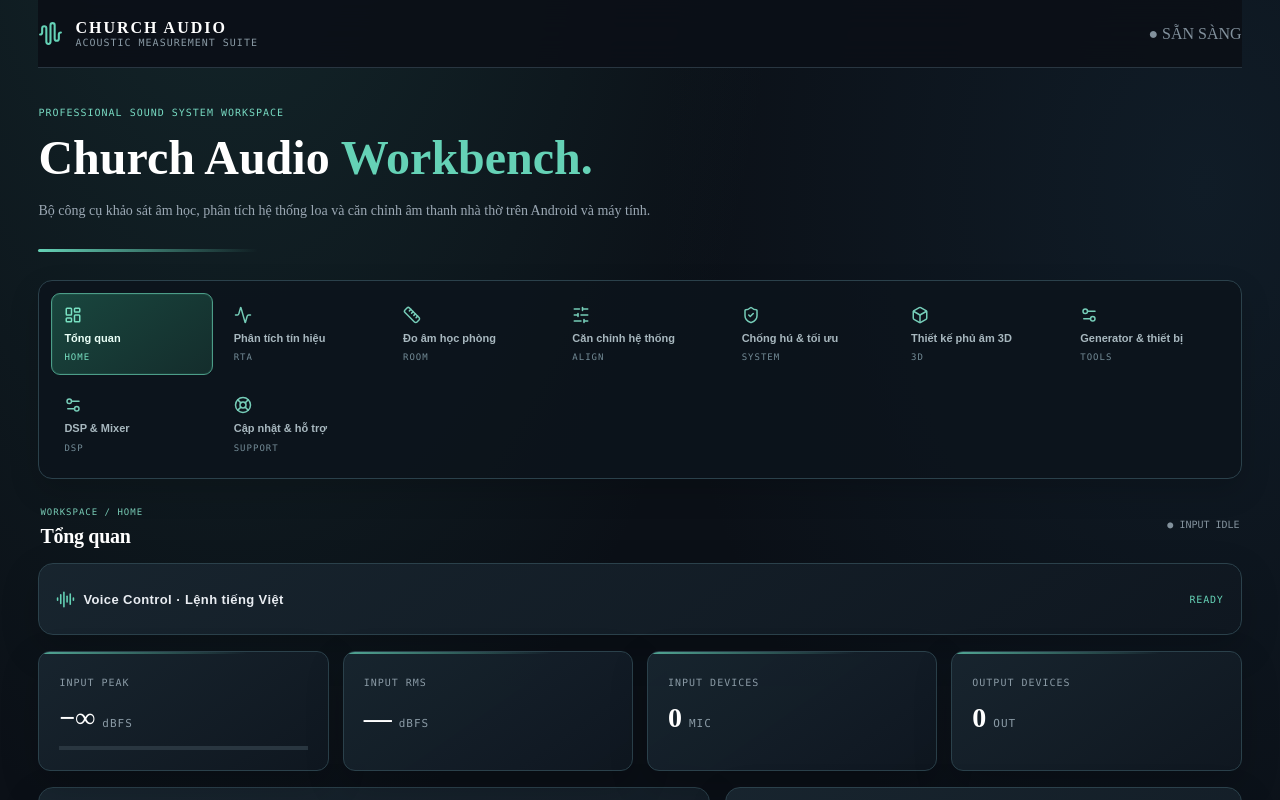
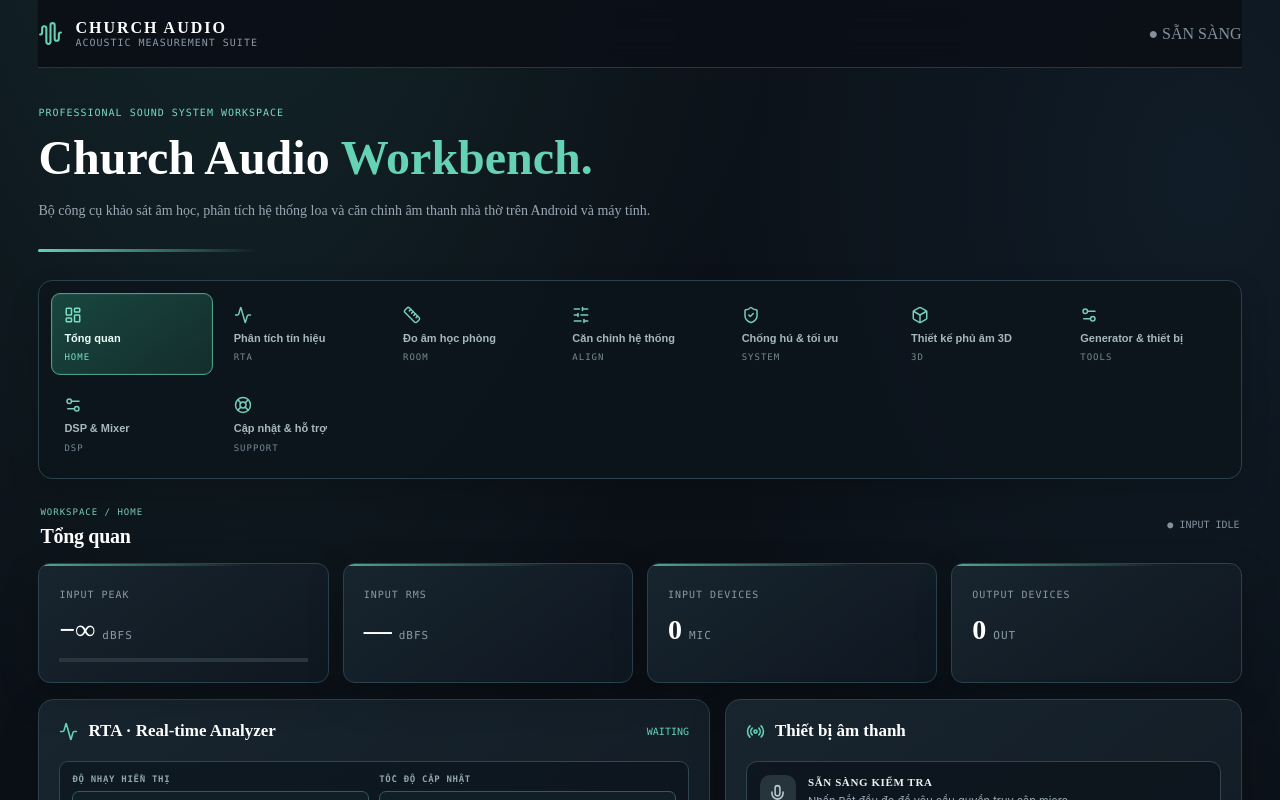
Before and after one commit to nhocktrung2019-ux/CHURCH-AUDIO-AI, a React (Vite) app: page / in a window 1280 px wide. Shown: the top 800 px of the page. Built offline with nearby package versions, Linux system fonts and the light colour scheme.

Commit message:
Remove voice assistant from the main measurement workspace

```diff
--- a/src/App.tsx
+++ b/src/App.tsx
@@ -23,8 +23,6 @@ import ProjectBackupPanel from "./audio/ProjectBackupPanel";
 import MultiMicFeedbackPanel from "./audio/MultiMicFeedbackPanel";
 import VersionSupportPanel from "./audio/VersionSupportPanel";
 import DSPIntegrationPanel from "./audio/DSPIntegrationPanel";
-import VoiceAssistantPanel from "./audio/VoiceAssistantPanel";
-import { describeVoiceIntent, type VoiceIntent } from "./audio/voiceCommands";
 import { APP_VERSION } from "./appVersion";
 import { LifeBuoy } from "lucide-react";
 import SystemHealthPanel from "./audio/SystemHealthPanel";
@@ -76,30 +74,6 @@ export default function App() {
     }
   };
   const t = useToneGenerator();
-  const handleVoiceIntent = (intent: VoiceIntent): string => {
-    switch (intent.type) {
-      case "navigate":
-        setActiveTab(intent.tab);
-        return describeVoiceIntent(intent);
-      case "measurement-start":
-        setActiveTab("rta");
-        if (a.running) return "Microphone đang hoạt động; không tạo phiên đo thứ hai.";
-        if (a.connecting) return "Microphone đang kết nối. Chờ trạng thái hiện tại hoàn tất.";
-        void a.start();
-        return "Đã gửi yêu cầu bắt đầu đo. Theo dõi trạng thái microphone và cảnh báo quyền truy cập.";
-      case "measurement-stop":
-        if (!a.running && !a.connecting) return "Không có phiên đo microphone đang chạy.";
-        a.stop();
-        return "Đã gửi yêu cầu dừng phép đo microphone.";
-      case "rta-frequency":
-        setActiveTab("rta");
-        setRtaFrequency(intent.frequencyHz);
-        return describeVoiceIntent(intent);
-      case "help":
-      case "unknown":
-        return describeVoiceIntent(intent);
-    }
-  };
   const inputs = a.devices.filter((device) => device.kind === "audioinput");
   const outputs = a.devices.filter((device) => device.kind === "audiooutput");
   const micStatus = a.running ? "MICRO ĐANG HOẠT ĐỘNG" : a.connecting ? "ĐANG XIN QUYỀN / KẾT NỐI" : a.permissionState === "denied" ? "CHƯA CÓ QUYỀN MICRO" : "SẴN SÀNG KIỂM TRA";
@@ -238,7 +212,6 @@ export default function App() {
     <section className="hero compact-hero"><small>PROFESSIONAL SOUND SYSTEM WORKSPACE</small><h1>Church Audio <em>Workbench.</em></h1><p>Bộ công cụ khảo sát âm học, phân tích hệ thống loa và căn chỉnh âm thanh nhà thờ trên Android và máy tính.</p></section>
     <nav className="workspace-tabs" aria-label="Các phân hệ phần mềm">{tabs.map(({id,label,short,icon:Icon}) => <button key={id} className={activeTab === id ? "workspace-tab active" : "workspace-tab"} onClick={() => setActiveTab(id)} aria-current={activeTab === id ? "page" : undefined}><Icon /><span>{label}</span><small>{short}</small></button>)}</nav>
     <div className="workspace-title"><div><small>WORKSPACE / {tabs.find(x => x.id === activeTab)?.short}</small><h2>{tabs.find(x => x.id === activeTab)?.label}</h2></div><span className={a.running ? "live" : "idle"}>{a.running ? "● INPUT LIVE" : "● INPUT IDLE"}</span></div>
-    <VoiceAssistantPanel measuring={a.running || a.connecting} onIntent={handleVoiceIntent} />
 
     {activeTab === "overview" && <>
       <section className="metrics overview-metrics"><article><small>INPUT PEAK</small><strong>{a.level <= -99 ? "−∞" : a.level.toFixed(1)} <small>dBFS</small></strong><div className="meter"><i style={{width:`${Math.max(0,Math.min(100,((a.level+60)/60)*100))}%`}} /></div></article><article><small>INPUT RMS</small><strong>{a.rmsDbfs <= -99 ? "—" : a.rmsDbfs.toFixed(1)} <small>dBFS</small></strong></article><article><small>INPUT DEVICES</small><strong>{inputs.length} <small>MIC</small></strong></article><article><small>OUTPUT DEVICES</small><strong>{outputs.length} <small>OUT</small></strong></article></section>
```
